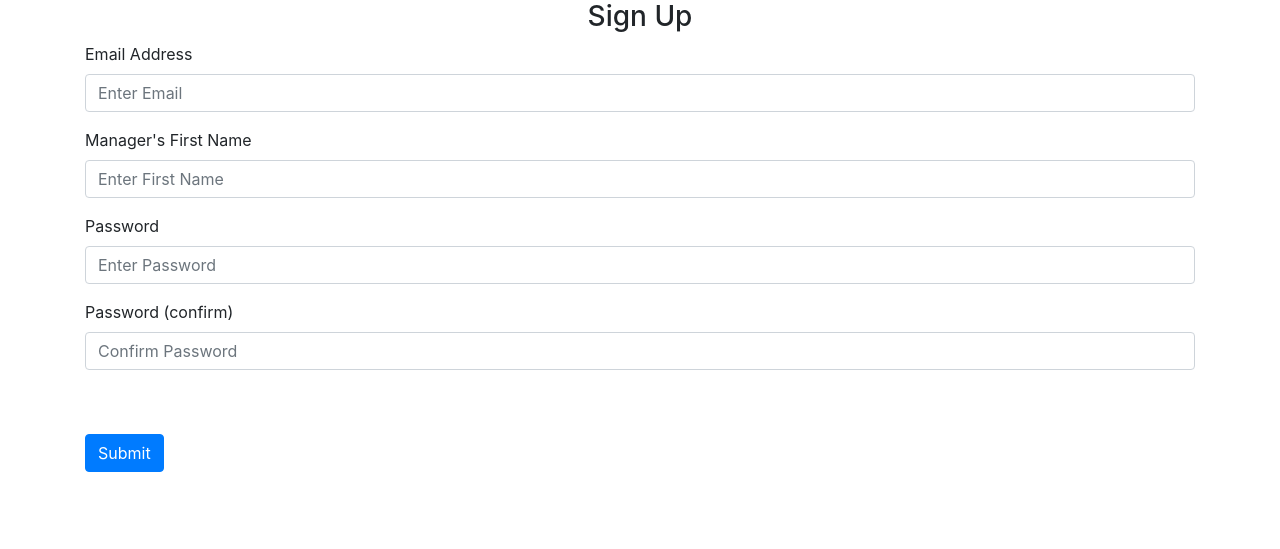
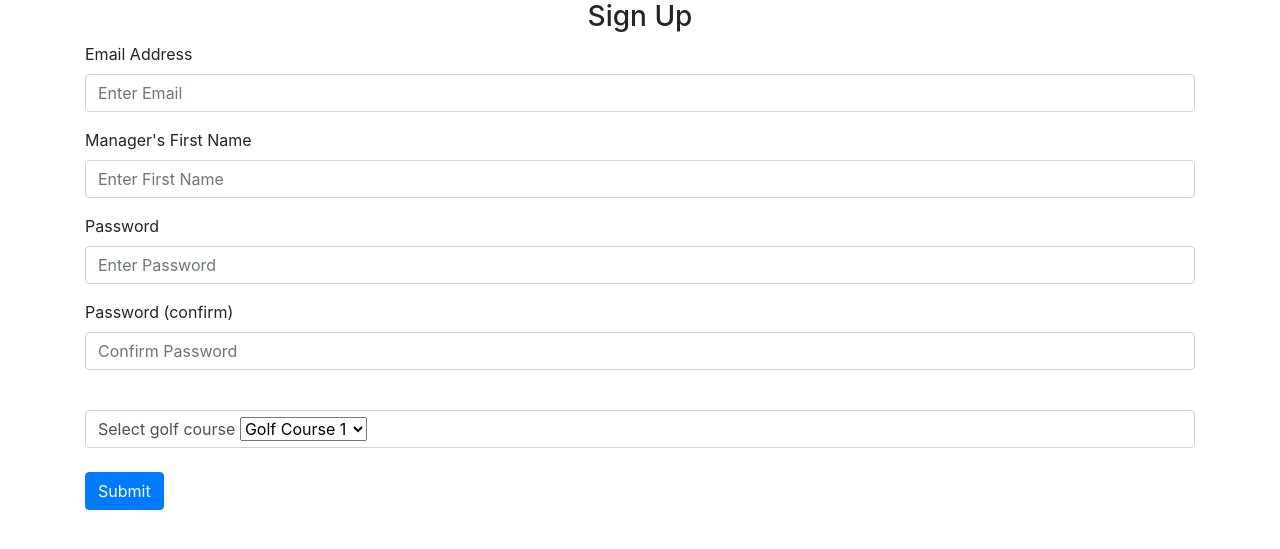
Before and after one commit to Petrut586/450_Project, a Flask app: page /managementsignup in a window 1280 px wide. Shown: the part 56-605 px from the top of the page. Run offline with Flask 2, Linux system fonts and the light colour scheme; some libraries are stand-ins or nearby versions.

Commit message:
course option now working

```diff
--- a/1020GolfCourse/website/auth.py
+++ b/1020GolfCourse/website/auth.py
@@ -48,6 +48,7 @@ def signup():
         first_Name = request.form.get('firstName')
         password1 = request.form.get('password1')
         password2 = request.form.get('password2')
+        golfCourse = request.form.get('selection')
 
         if len(email) < 4:
             flash('Email must be greater than 3 characters', category='error')
@@ -58,7 +59,7 @@ def signup():
         elif len(password1) < 7:
             flash('Password must be greater than 7 characters', category='error')
         else:
-            new_manager = Manager(email=email, first_Name=first_Name, password=generate_password_hash(password1, method='sha256'))
+            new_manager = Manager(email=email, first_Name=first_Name, password=generate_password_hash(password1, method='sha256'), golf_Course=golfCourse)
             db.session.add(new_manager)
             db.session.commit()
             flash('Account created!', category='success')
--- a/1020GolfCourse/website/models.py
+++ b/1020GolfCourse/website/models.py
@@ -7,7 +7,7 @@ class Manager(db.Model):
     first_Name = db.Column(db.String(150))
     email = db.Column(db.String(150), unique=True)
     password = db.Column(db.String(150))
-    # golf_Course = db.Column(db.String(50))
+    golf_Course = db.Column(db.String(50))
 
 class Review(db.Model):
     id = db.Column(db.Integer, primary_key=True)
--- a/1020GolfCourse/website/templates/management.html
+++ b/1020GolfCourse/website/templates/management.html
@@ -43,14 +43,17 @@
     />
     </div>
     <br>
-    <!-- <form name="form1" id="form1" action="/action_page.php">
-        Subjects: <select name="subject" id="subject">
-          <option value="" selected="selected">Golf Course 1</option>
-          <option value="" selected="selected">Golf Course 2</option>
-          <option value="" selected="selected">Golf Course 3</option>
+    <div class="form-control">
+        <label for="selection" id="selection">
+        Select golf course
+        </label>
+
+        <select name="selection" id="selection">
+            <option value="Golf Course 1">Golf Course 1</option>
+            <option value="Golf Course 2">Golf Course 2</option>
+            <option value="Golf Course 3">Golf Course 3</option>
         </select>
-
-      </form> -->
+    </div>
     <br>
     <button type="submit" class="btn btn-primary"> Submit </button>
 </form>
```
Also changed, not shown: 1020GolfCourse/website/golfreview.db.
